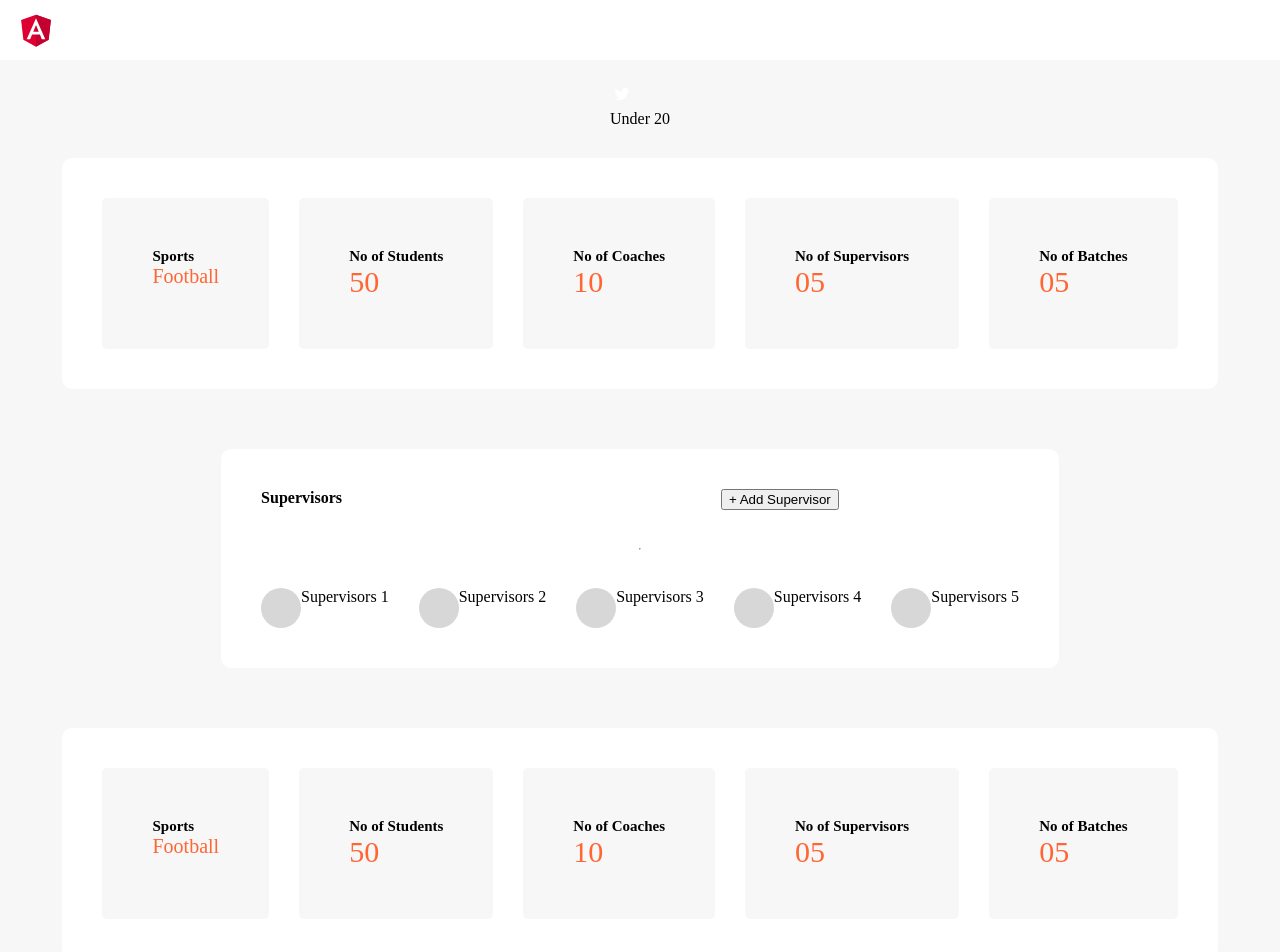
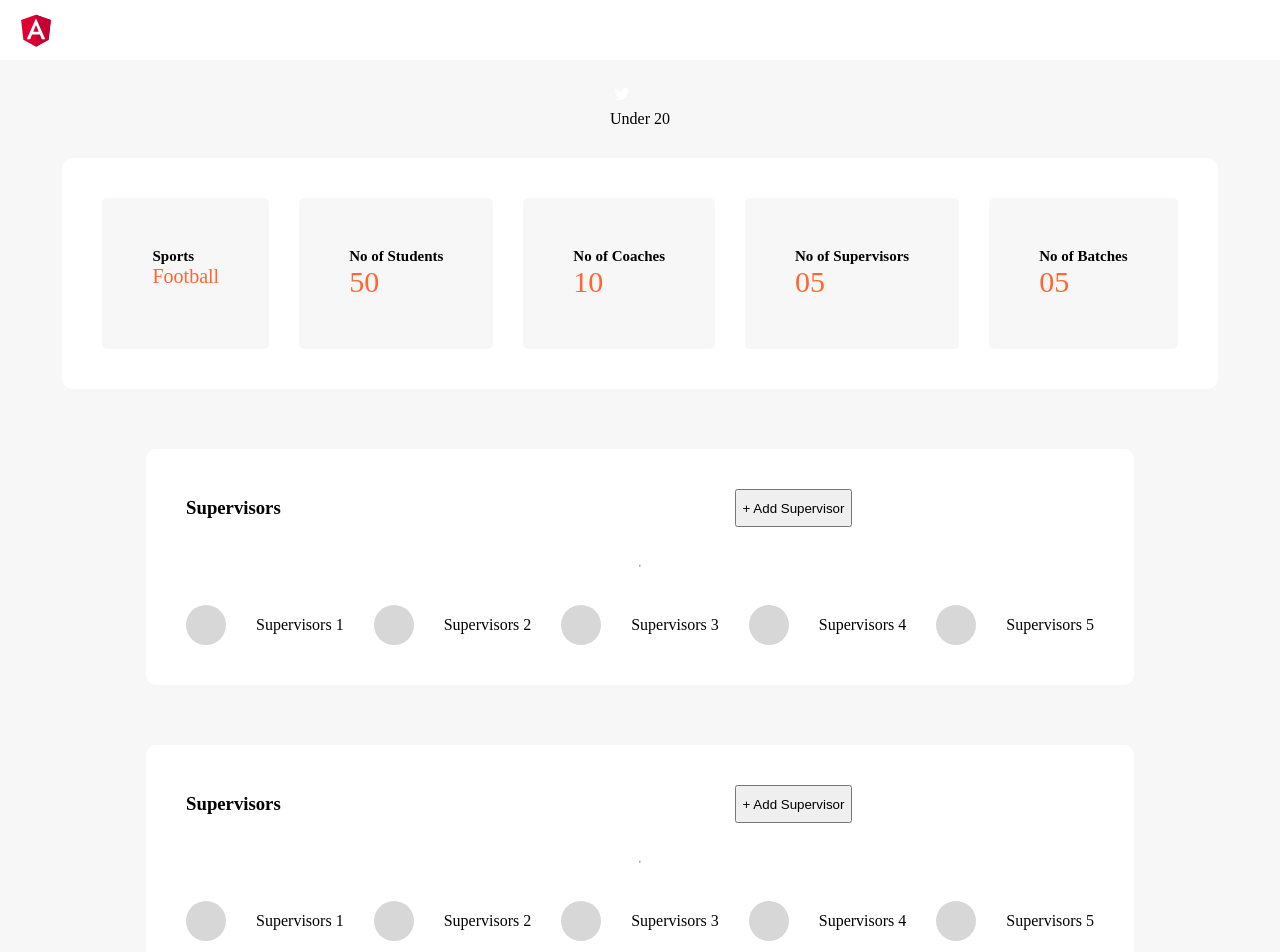
Before and after one commit to kavyanagendra/test-dartle, an Angular app: page / in a window 1280 px wide. Shown: the top 952 px of the page. Built offline with nearby package versions, Linux system fonts and the light colour scheme.

Commit message:
add 2nd box

```diff
--- a/src/app/app.component.css
+++ b/src/app/app.component.css
@@ -37,9 +37,11 @@
 }
 
 .flex-row{
-   display: flex;
-   flex-direction: row;
-   gap: 30p
+    display: flex;
+    flex-direction: row;
+    gap: 30px;
+    text-align: center;
+    align-items: center;
 }
 
 .box:last-child {
--- a/src/app/app.component.html
+++ b/src/app/app.component.html
@@ -40,7 +40,7 @@
   </div>
   <div class="box2-container">
     <div style="display: flex; flex-direction: row; gap: 50%">
-        <b>Supervisors</b>
+        <h3><b>Supervisors</b></h3>
         <button>+ Add Supervisor</button>
     </div>
     <hr />
@@ -67,12 +67,34 @@
       </div>
     </div>
   </div>
-  <div class="box-container">
-    <div class="box"><b>Sports</b> <br /><span class="orange_element">Football</span></div>
-    <div class="box"><b>No of Students</b><br /> <span class="orange_numbers">50</span></div>
-    <div class="box"><b>No of Coaches </b><br /><span class="orange_numbers">10</span></div>
-    <div class="box"><b>No of Supervisors </b> <br /><span class="orange_numbers">05</span></div>
-    <div class="box"><b>No of Batches </b><br /><span class="orange_numbers">05</span></div>
+  <div class="box2-container">
+    <div style="display: flex; flex-direction: row; gap: 50%">
+      <h3><b>Supervisors</b></h3>
+      <button>+ Add Supervisor</button>
+    </div>
+    <hr />
+    <div class="grey-box-container">
+      <div class="flex-row">
+        <div class="grey-circle"></div>
+        <div>Supervisors 1</div>
+      </div>
+      <div class="flex-row">
+        <div class="grey-circle"></div>
+        <div>Supervisors 2</div>
+      </div>
+      <div class="flex-row">
+        <div class="grey-circle"></div>
+        <div>Supervisors 3</div>
+      </div>
+      <div class="flex-row">
+        <div class="grey-circle"></div>
+        <div>Supervisors 4</div>
+      </div>
+      <div class="flex-row">
+        <div class="grey-circle"></div>
+        <div>Supervisors 5</div>
+      </div>
+    </div>
   </div>
 
   <input type="hidden" #selection>
```
